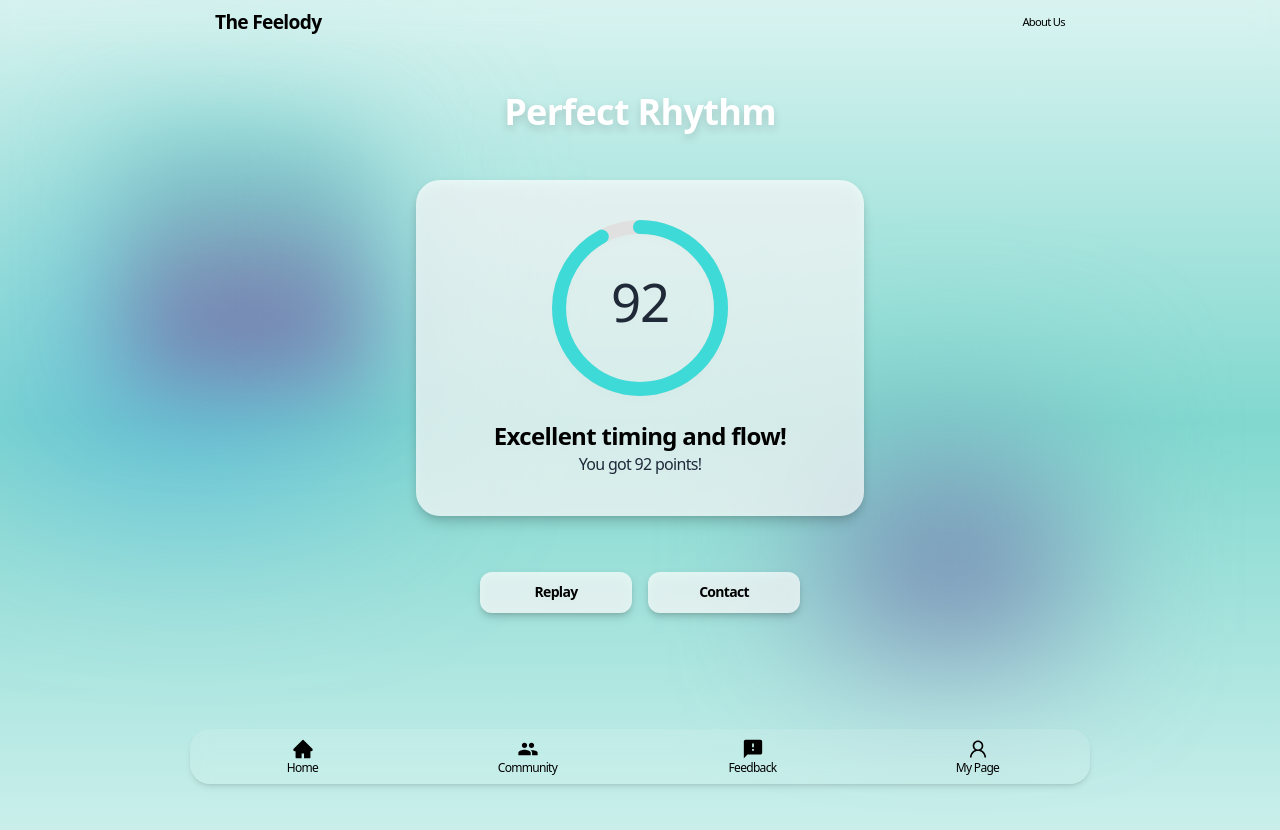
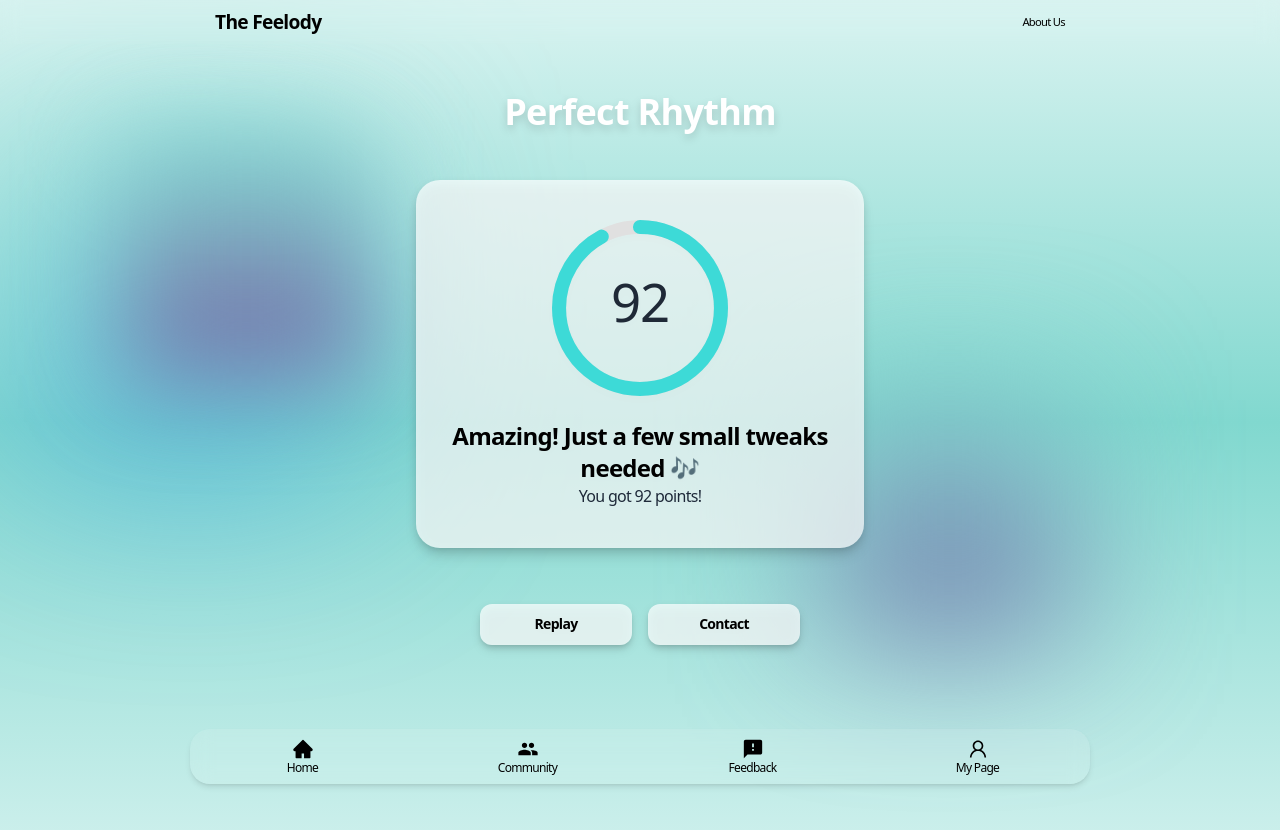
Before and after one commit to GDG-on-Campus-KNU/4th-SC-Team-6-FE, a React (Vite) app: page /feedback/1 in a window 1280 px wide. Shown: the top 830 px of the page. Built offline with nearby package versions, Linux system fonts and the light colour scheme.

Commit message:
feat: 메시지 기능 추가

```diff
--- a/src/pages/feedback/components/ScoreCard.tsx
+++ b/src/pages/feedback/components/ScoreCard.tsx
@@ -4,13 +4,23 @@ import 'react-circular-progressbar/dist/styles.css';
 
 interface ScoreCardProps {
   score: number;
-  message: string;
 }
+
+const messages = [
+  { minScore: 95, message: 'Wonderful! You played beautifully 🌟' },
+  { minScore: 85, message: 'Amazing! Just a few small tweaks needed 🎶' },
+  { minScore: 75, message: 'Great effort! Keep it up 🎵' },
+  { minScore: 65, message: "Nice try! You're getting better every time 👍" },
+  { minScore: 50, message: 'Good start! Practice will make it even better ✨' },
+  { minScore: 30, message: 'Keep going! Every note counts 🎹' },
+  { minScore: 10, message: "Don't worry, it's all about learning 🎧" },
+  { minScore: 0, message: "Let's try again together 🤗" },
+];
 
 // 점수 카드 UI 컴포넌트
 // - CircularProgressbar를 사용해 원형 그래프로 점수 시각화
 // - 애니메이션 효과로 점수가 0부터 score까지 올라가도록 구성
-function ScoreCard({ score, message }: ScoreCardProps) {
+function ScoreCard({ score }: ScoreCardProps) {
   const [animatedScore, setAnimatedScore] = useState(0);
 
   useEffect(() => {
@@ -20,14 +30,18 @@ function ScoreCard({ score, message }: ScoreCardProps) {
         clearInterval(interval);
         return score;
       });
-    }, 10); // 10ms 간격으로 1씩 증가
+    }, 10);
 
     return () => clearInterval(interval);
   }, [score]);
 
+  const getMessage = () => {
+    const found = messages.find((item) => score >= item.minScore);
+    return found?.message ?? '';
+  };
+
   return (
     <div className="w-full max-w-xs rounded-3xl bg-white/70 px-6 py-10 text-center shadow-lg md:max-w-md">
-      {/* 원형 점수 그래프 영역 */}
       <div className="mx-auto mb-6 h-36 w-36 md:h-44 md:w-44">
         <CircularProgressbar
           value={animatedScore}
@@ -42,7 +56,7 @@ function ScoreCard({ score, message }: ScoreCardProps) {
           })}
         />
       </div>
-      <p className="text-xl font-bold md:text-2xl">{message}</p>
+      <p className="text-xl font-bold md:text-2xl">{getMessage()}</p>
       <p className="text-sm text-gray-800 md:text-base">
         You got {score} points!
       </p>
```
